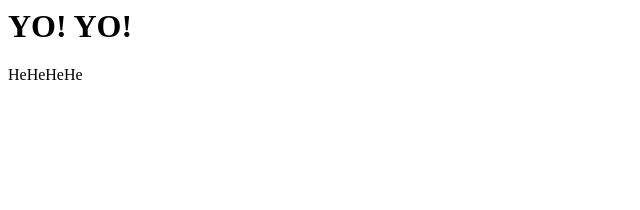
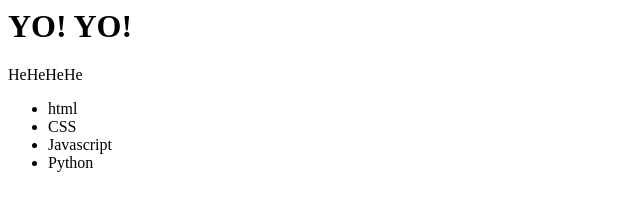
Before and after one commit to Redglider/web-foundation, a plain HTML site: page index.html in a window 1280 px wide. Shown: the whole page, without its empty margins (0-640 px from the left). Drawn offline with Linux system fonts and the light colour scheme.

Commit message:
list items html file

```diff
--- a/index.html
+++ b/index.html
@@ -8,6 +8,12 @@
         </header>
         <main>
             <P>HeHeHeHe</P>
+            <ul>
+                <li>html</li>
+                <li>CSS</li>
+                <li>Javascript</li>
+                <li>Python</li>
+            </ul>
         </main>
         <footer>
 
```
